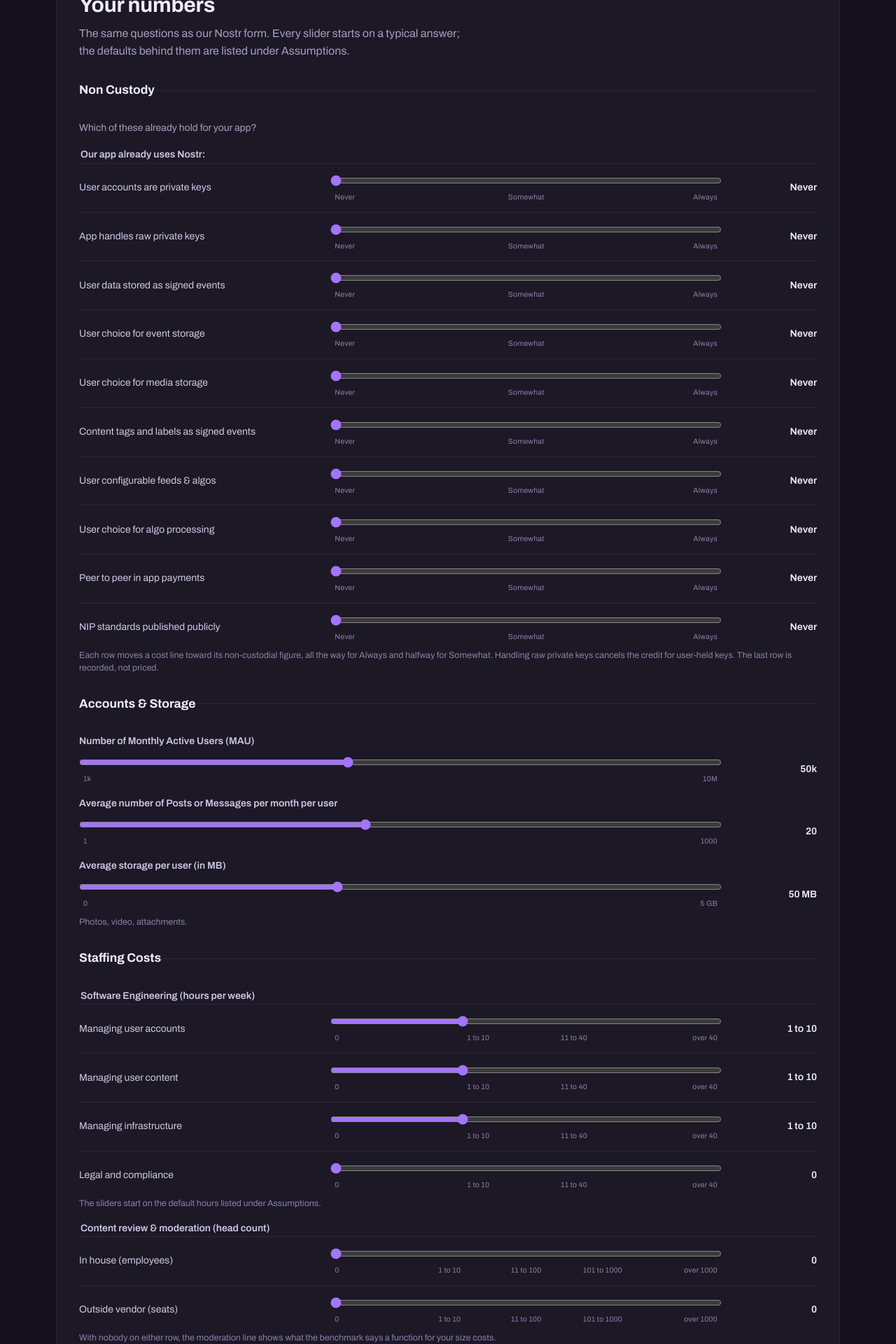
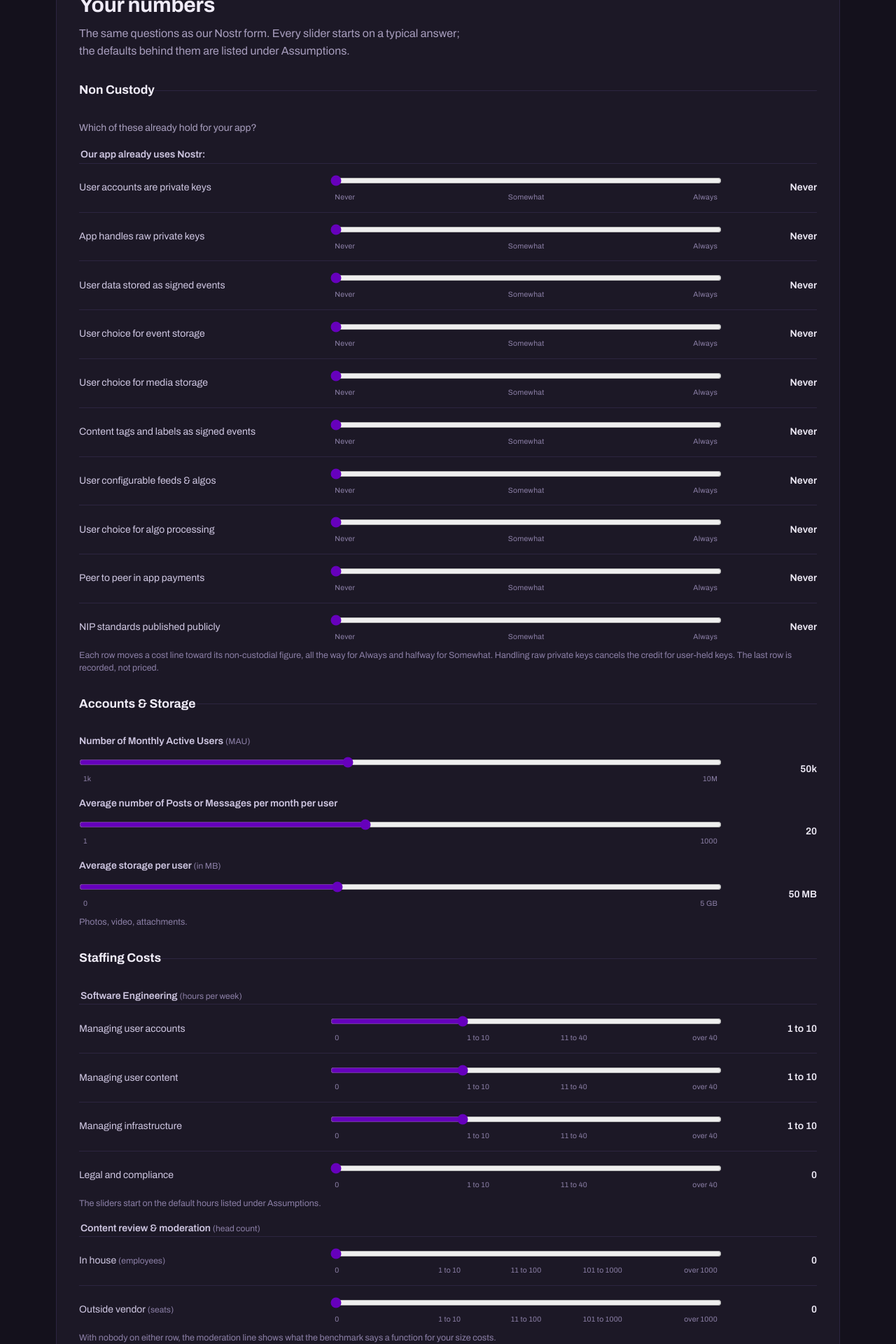
Before and after one commit to nostr4social/website, a Jekyll site: the page built from _pages/calculator.md, in a window 1280 px wide. Shown: the part 576-2496 px from the top of the page at 70% size. Built offline with Jekyll 4.4.1, drawn with Linux system fonts in a browser that asks for light colours; some of the changed text lies outside the part shown.

Commit message:
calc-13: checkboxes one per line, bracketed hints, primary-purple sliders
Option groups are native checkboxes again, stacked one per line. Any
bracketed part of a label ("(MAU)", "(hours per week)", "(Stripe, PayPal,
Adyen)") renders as a smaller, dimmer hint on the same line through the
new lib/label.html, so the copy keeps its brackets and the page keeps
them quiet. Sliders take the primary purple.

Co-Authored-By: Claude Fable 5.1 <noreply@anthropic.com>

```diff
--- a/_includes/components/calculator.html
+++ b/_includes/components/calculator.html
@@ -45,11 +45,12 @@ Field ids are f-<key>, assumption inputs a-<key>, result slots r-<name>.
           {%- capture values %}{% for col in field.columns %}{{ col[0] }}{% unless forloop.last %},{% endunless %}{% endfor %}{% endcapture -%}
           {%- capture labels %}{% for col in field.columns %}{{ col[1] }}{% unless forloop.last %}|{% endunless %}{% endfor %}{% endcapture -%}
           <fieldset class="field field--grid" id="field-{{ key }}">
-            <legend class="field__label">{{ field.label }}</legend>
+            <legend class="field__label">{% include lib/label.html text=field.label %}</legend>
             <div class="sliders">
               {%- for row in field.rows -%}
               <div class="slider-row" id="field-{{ row[0] }}">
-                <label class="slider-row__label" for="f-{{ row[0] }}">{{ row[1] }}</label>
+                {%- assign row_label = row[1] -%}
+                <label class="slider-row__label" for="f-{{ row[0] }}">{% include lib/label.html text=row_label %}</label>
                 <div class="slider-row__control">
                   <input class="slider" type="range" id="f-{{ row[0] }}" name="{{ row[0] }}" min="0" max="{{ field.columns.size | minus: 1 }}" step="1" value="0"
                          data-values="{{ values }}" data-labels="{{ labels }}" aria-valuetext="{{ field.columns.first[1] }}">
@@ -72,7 +73,7 @@ Field ids are f-<key>, assumption inputs a-<key>, result slots r-<name>.
           {%- capture labels %}{% for stop in field.stops %}{{ stop[1] }}{% unless forloop.last %}|{% endunless %}{% endfor %}{% endcapture -%}
           <div class="field field--slider" id="field-{{ key }}">
             <div class="slider-row slider-row--single">
-              <label class="slider-row__label field__label" for="f-{{ key }}">{{ field.label }}</label>
+              <label class="slider-row__label field__label" for="f-{{ key }}">{% include lib/label.html text=field.label %}</label>
               <div class="slider-row__control">
                 <input class="slider" type="range" id="f-{{ key }}" name="{{ key }}" min="0" max="{{ field.stops.size | minus: 1 }}" step="1" value="0"
                        data-values="{{ values }}" data-labels="{{ labels }}" aria-valuetext="{{ field.stops.first[1] }}">
@@ -90,12 +91,13 @@ Field ids are f-<key>, assumption inputs a-<key>, result slots r-<name>.
           {%- assign multi = false -%}
           {%- if key == "rails" or key == "dist" or key == "jur" or key == "balances" %}{% assign multi = true %}{% endif -%}
           <fieldset class="field field--choices" id="field-{{ key }}">
-            <legend class="field__label">{{ field.label }}</legend>
+            <legend class="field__label">{% include lib/label.html text=field.label %}</legend>
             <div class="choices">
             {%- for opt in field.options -%}
               <label class="choice">
                 <input type="{% if multi %}checkbox{% else %}radio{% endif %}" name="{{ key }}" value="{{ opt[0] }}" id="f-{{ key }}-{{ opt[0] }}">
-                <span class="choice__label">{{ opt[1] }}</span>
+                {%- assign opt_label = opt[1] -%}
+                <span class="choice__label">{% include lib/label.html text=opt_label %}</span>
               </label>
             {%- endfor -%}
             </div>
@@ -103,7 +105,7 @@ Field ids are f-<key>, assumption inputs a-<key>, result slots r-<name>.
           </fieldset>
         {%- else -%}
           <label class="field" id="field-{{ key }}">
-            <span class="field__label">{{ field.label }}{% if field.unit %} <span class="field__unit">({{ field.unit }})</span>{% endif %}</span>
+            <span class="field__label">{% include lib/label.html text=field.label %}</span>
             <input class="field__input" id="f-{{ key }}" name="{{ key }}" type="text" inputmode="decimal" autocomplete="off"
                    placeholder="{{ field.placeholder }}">
             {%- if field.note %}<span class="field__note">{{ field.note }}</span>{% endif -%}
--- /dev/null
+++ b/_includes/lib/label.html
@@ -0,0 +1,16 @@
+{%- comment -%}
+A label from copy, with any bracketed part rendered as a hint on the same
+line: "Average storage per user (in MB)" becomes the words, then "(in MB)"
+smaller and dimmer. Only the first " (" splits; what follows is the hint.
+
+  text   the label copy (required)
+{%- endcomment -%}
+{%- assign t = include.text | strip -%}
+{%- if t contains " (" -%}
+  {%- assign parts = t | split: " (" -%}
+  {%- assign main = parts[0] -%}
+  {%- assign hint = t | remove_first: main | strip -%}
+  {{- main }} <span class="hint">{{ hint }}</span>
+{%- else -%}
+  {{- t -}}
+{%- endif -%}
--- a/_sass/pages/_calculator.scss
+++ b/_sass/pages/_calculator.scss
@@ -107,56 +107,46 @@
   padding: 0;
 }
 
-.field__unit {
+// The bracketed part of a label, rendered by lib/label.html.
+.hint {
   color: var(--ink-3);
+  font-size: 0.86em;
   font-weight: var(--fw-body);
+  white-space: nowrap;
 }
 
+// A choice is a native checkbox or radio with its words beside it, one per
+// line, so a list of options reads as a list.
 .choices {
   display: flex;
-  flex-wrap: wrap;
+  flex-direction: column;
   gap: var(--s-2);
 }
 
-// A choice is a pill that is the option: the real checkbox or radio sits
-// under it, off-screen, so it stays a form control for keyboards and
-// assistive tech. Selected is a filled pill.
 .choice {
-  align-items: center;
-  background: var(--bg-0);
-  border: 1px solid var(--line-strong);
-  border-radius: var(--r-pill);
+  align-items: flex-start;
   color: var(--ink-1);
   cursor: pointer;
-  display: inline-flex;
+  display: flex;
   font-size: var(--fs-s);
-  font-weight: var(--fw-ui);
-  padding: var(--s-2) var(--s-4);
-  position: relative;
-  transition: background-color 120ms ease-out, border-color 120ms ease-out;
+  gap: var(--s-3);
+  line-height: var(--lh-card);
 }
 
 .choice input {
-  height: 1px;
-  left: 0;
-  margin: 0;
-  opacity: 0;
-  position: absolute;
-  top: 0;
-  width: 1px;
-}
-
-.choice:hover {
-  border-color: var(--purple-lift);
+  accent-color: var(--purple);
+  flex: none;
+  height: 16px;
+  margin: 2px 0 0;
+  width: 16px;
 }
 
 .choice:has(input:checked) {
-  background: var(--purple);
-  border-color: var(--purple);
-  color: var(--ink-on-accent);
+  color: var(--ink-0);
 }
 
 .choice:has(input:focus-visible) {
+  border-radius: var(--r-hairline);
   outline: var(--focus-ring);
   outline-offset: var(--focus-offset);
 }
@@ -200,7 +190,7 @@
 }
 
 .slider {
-  accent-color: var(--purple-lift);
+  accent-color: var(--purple);
   cursor: pointer;
   height: 24px;
   margin: 0;
```
